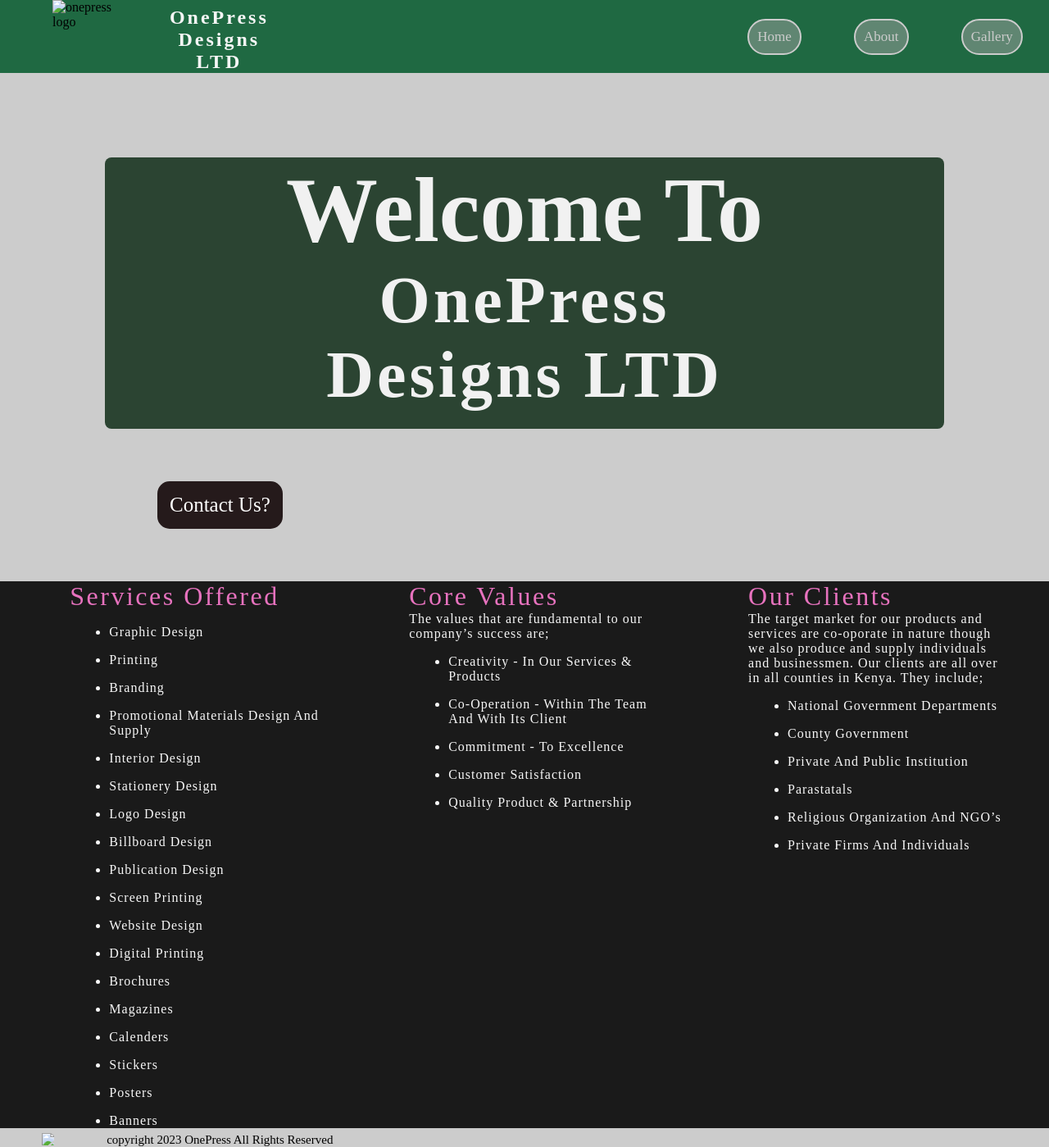
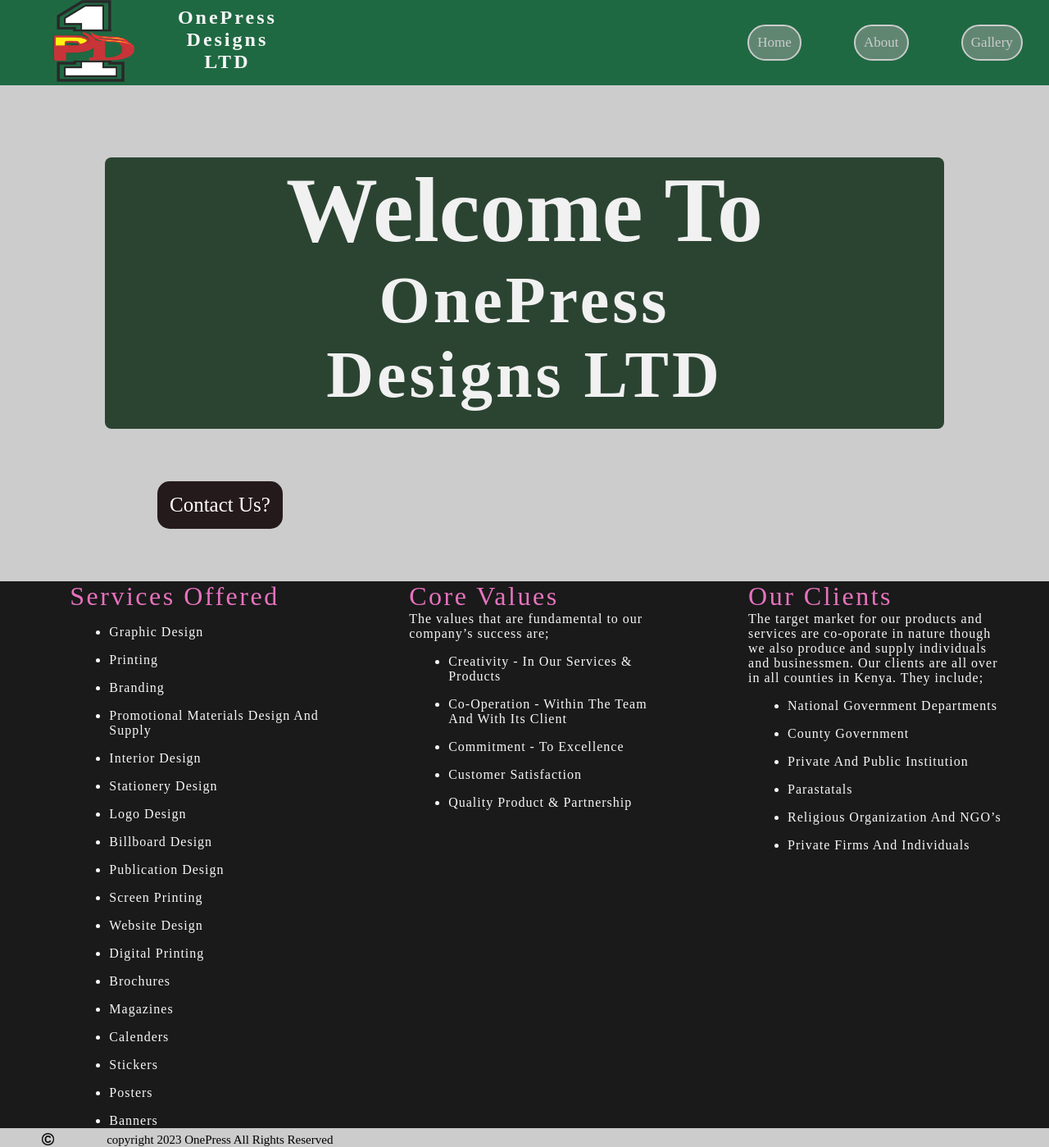
Before and after one commit to vincentmacharia/onepress, a plain HTML site: page index.html in a window 1280 px wide. Shown: the whole page at 82% size. Drawn offline with Linux system fonts and the light colour scheme.

Commit message:
Update index.html

```diff
--- a/index.html
+++ b/index.html
@@ -13,7 +13,7 @@
         <div class="navbar__container">
             <div class="logo__container">
             <div class="logo">
-                <img src="/img/logo.png" alt="onepress logo" >
+                <img src="/onepress web/img/logo.png" alt="onepress logo" >
             </div>
                 <div class="logo__text">
                     <h2>OnePress <br> Designs LTD</h2>
@@ -115,7 +115,7 @@
 
     <div class="footer__section">
         <div class="copyright__section">
-            <img src="/img/icons/copyright.png" alt="copyright">
+            <img src="/onepress web/img/icons/copyright.png" alt="copyright">
             <p>copyright 2023 OnePress All Rights Reserved</p>
         </div>
         <div class="icons">
```
